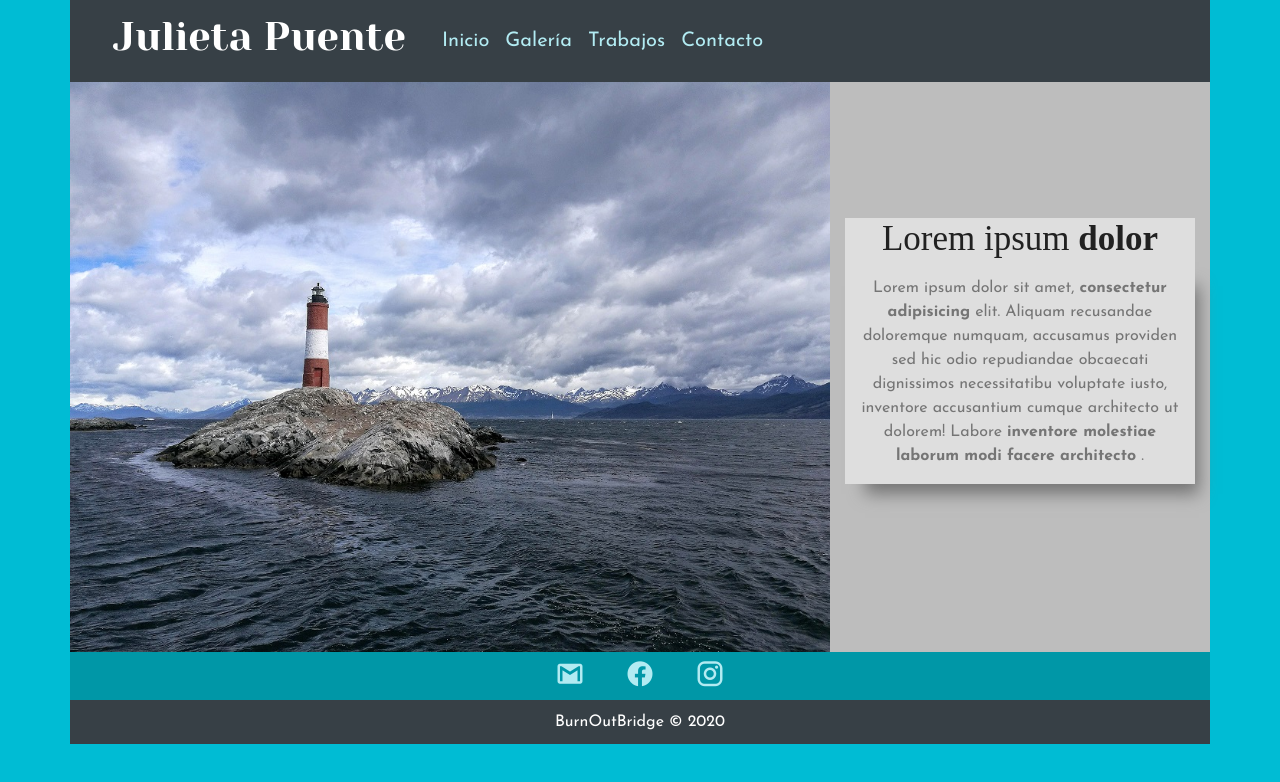
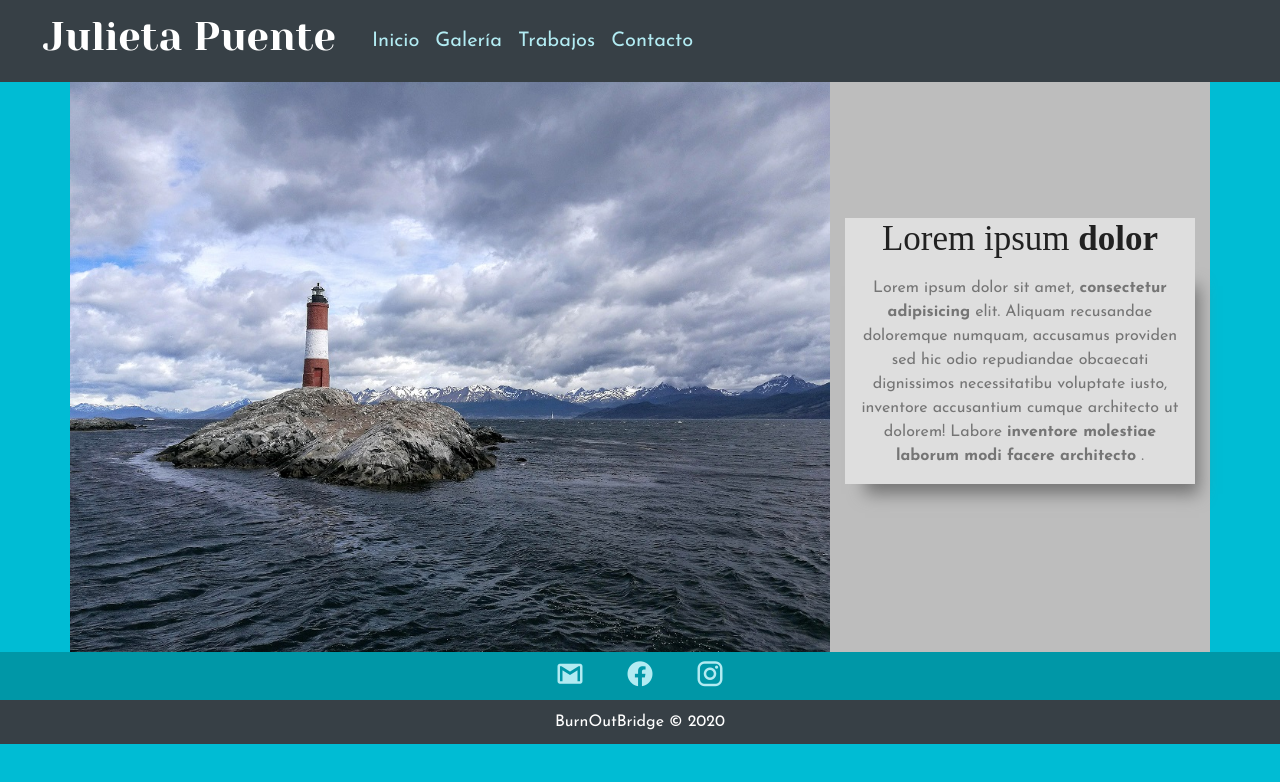
Before and after one commit to JoaPaloBael/julietapuente, a website: page index.html in a window 1280 px wide. Drawn offline with nearby package versions, Linux system fonts and the light colour scheme.

Commit message:
actualice el index con el container-fluid

```diff
--- a/index.html
+++ b/index.html
@@ -20,7 +20,7 @@
 <body>
     <!-- HEADER -->
 
-    <header class="container">
+    <header class="container-fluid">
         <nav class="navbar navbar-expand-lg">
             <a class="navbar-brand" href="index.html">
                 <h1>Julieta Puente</h1>
@@ -70,7 +70,7 @@
         </section>
     </main>
     <!-- FOOTER -->
-    <footer class="container">
+    <footer class="container-fluid">
         <div class="links-redes row">
             <a href="mailto: PH.julietapuente@gmail.com" target="_blank">
                 <i class="mdi mdi-gmail"></i>
```
